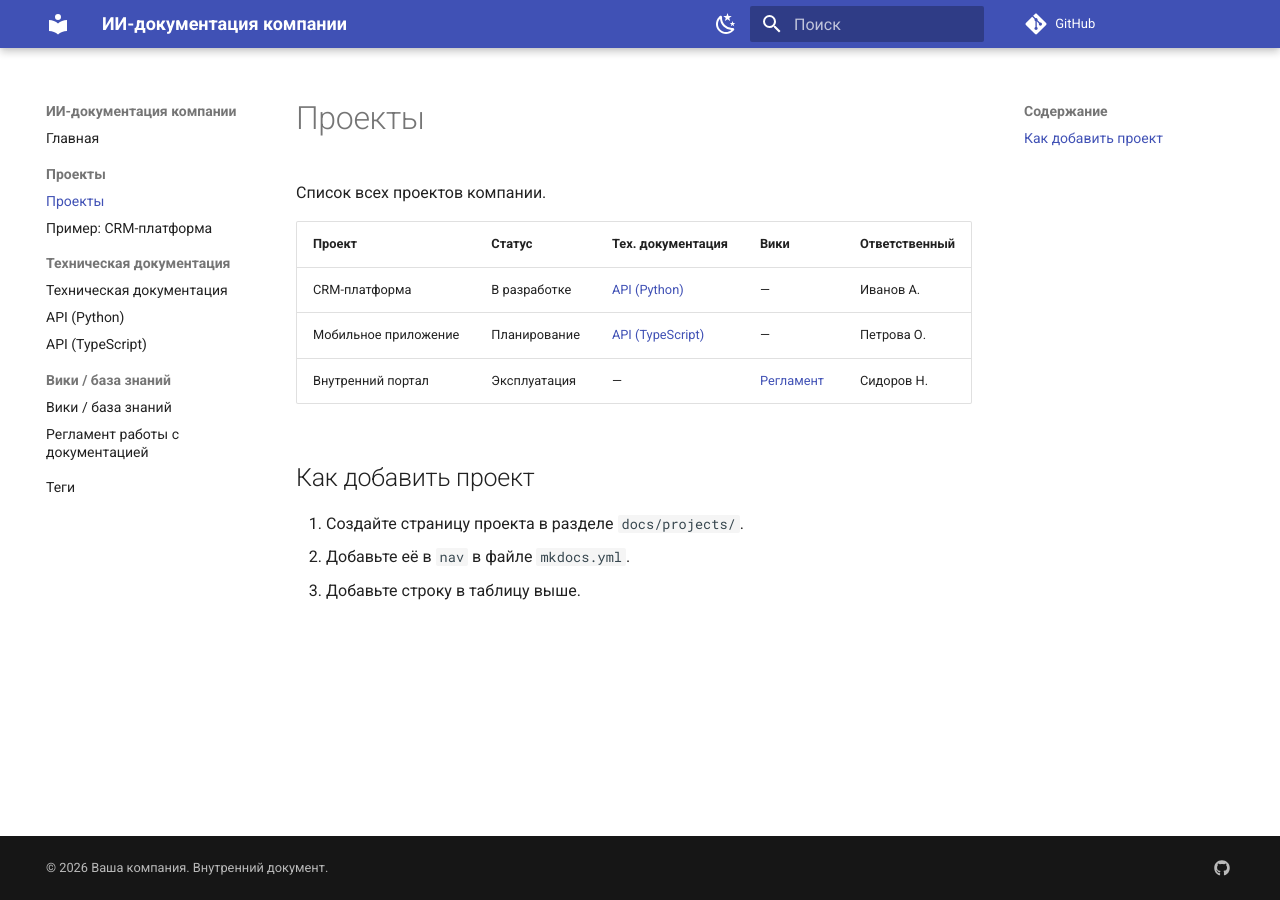
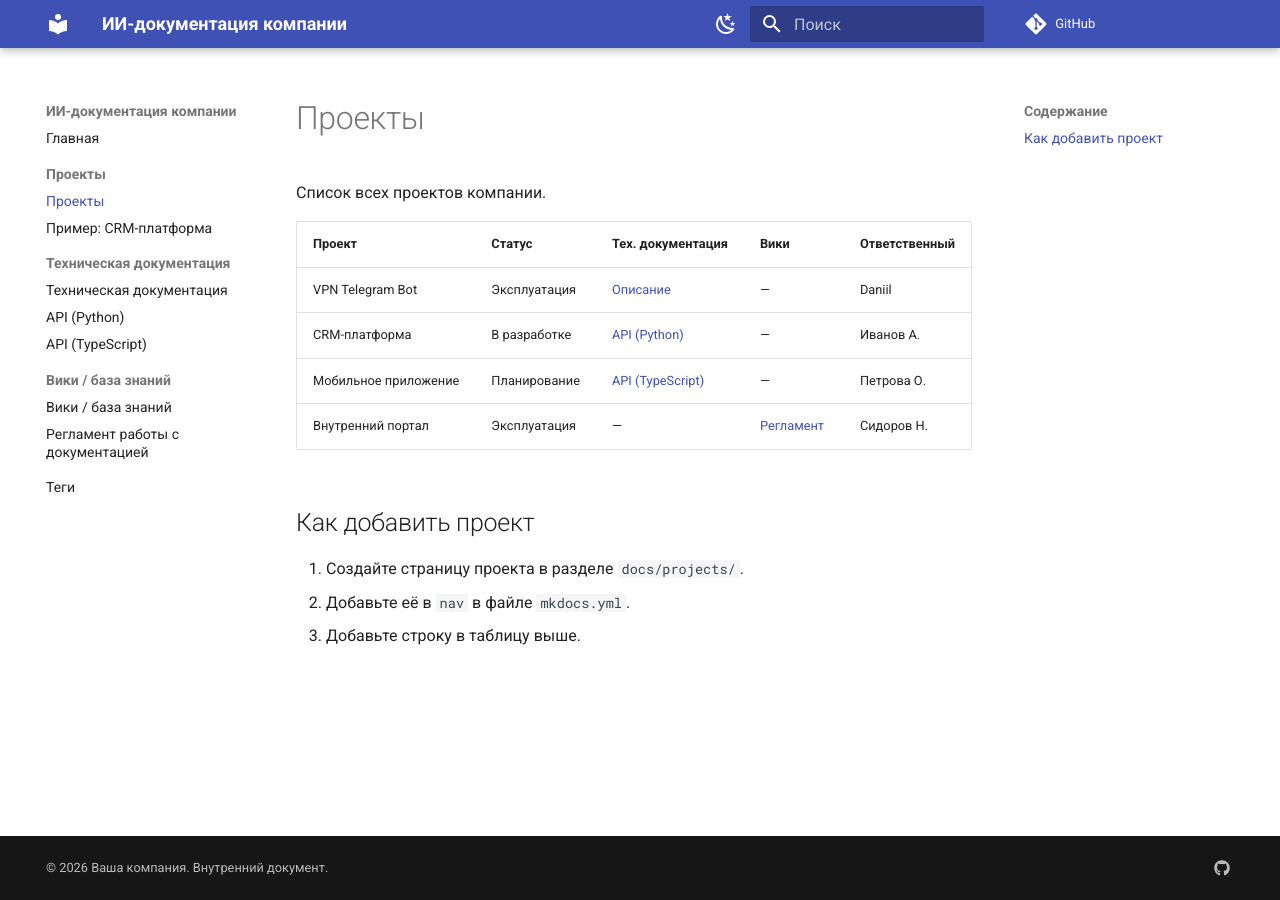
Before and after one commit to impossi8le/project-docs, an MkDocs documentation site: the page built from docs/projects/index.md, in a window 1280 px wide. Built offline with MkDocs 1.6.1 and Material for MkDocs 9.7.7, drawn with Linux system fonts in a browser that asks for light colours; comment, search, counter and statistics services are not loaded.

Commit message:
Добавлен VPN Telegram Bot в таблицу проектов

```diff
--- a/docs/projects/index.md
+++ b/docs/projects/index.md
@@ -4,6 +4,7 @@
 
 | Проект | Статус | Тех. документация | Вики | Ответственный |
 |--------|--------|-------------------|------|---------------|
+| VPN Telegram Bot | Эксплуатация | [Описание](vpn-bot.md) | — | Daniil |
 | CRM-платформа | В разработке | [API (Python)](../reference/python/example_pkg.md) | — | Иванов А. |
 | Мобильное приложение | Планирование | [API (TypeScript)](../reference/typescript/example_ts.md) | — | Петрова О. |
 | Внутренний портал | Эксплуатация | — | [Регламент](../wiki/working-agreement.md) | Сидоров Н. |
```
